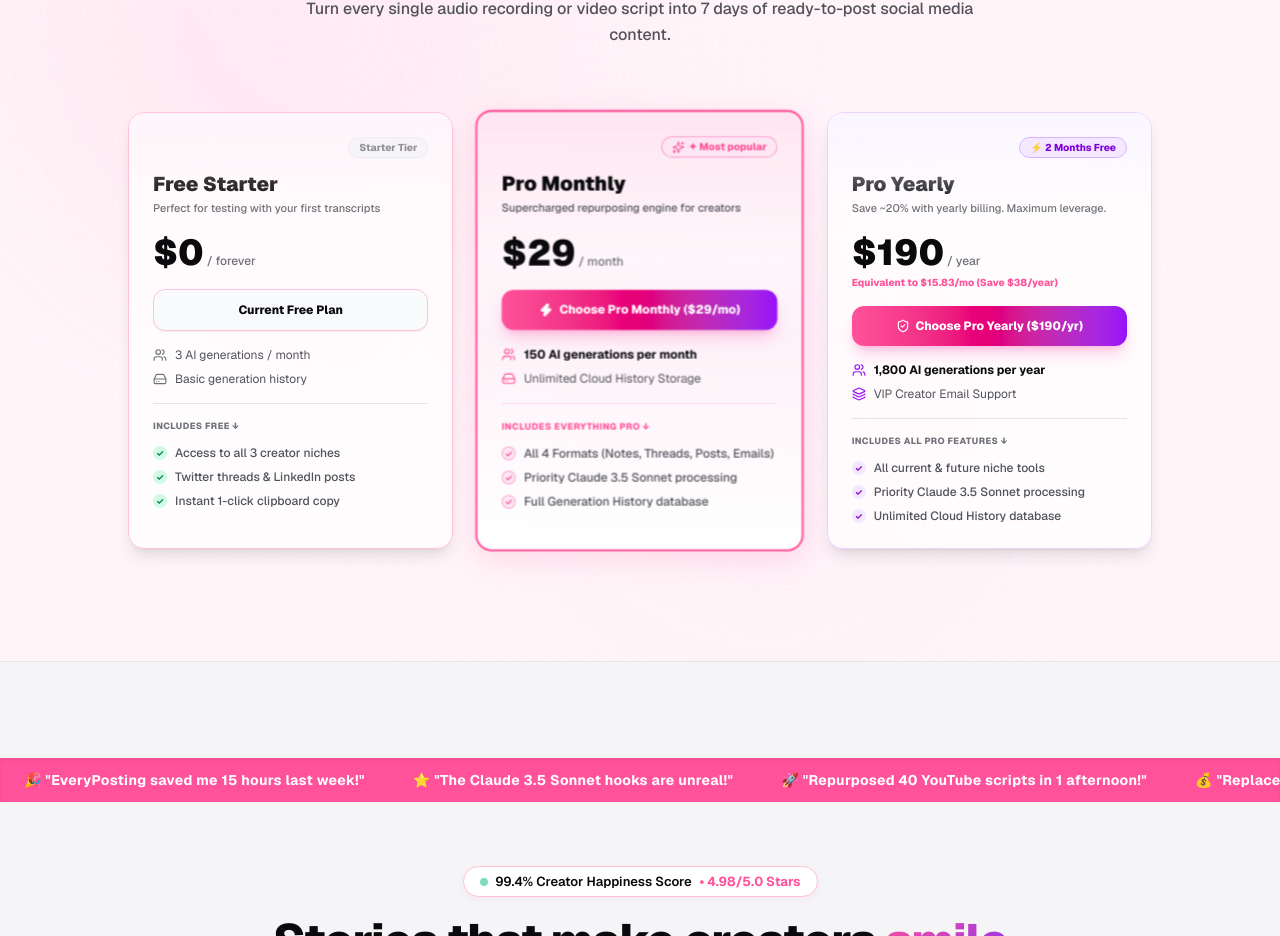
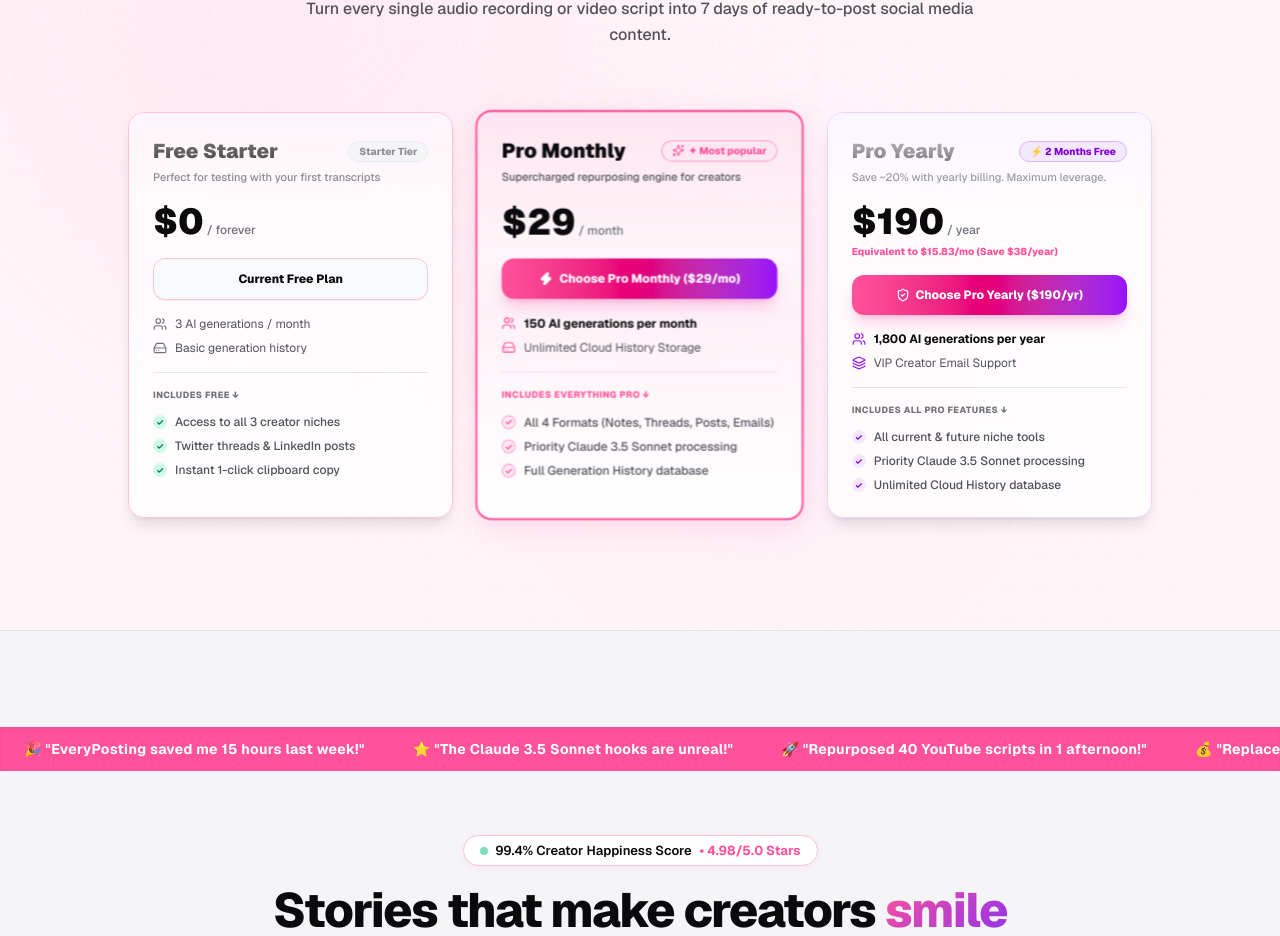
Before and after one commit to usmanahmad4823/every_posting, a Next.js app: page / in a window 1280 px wide. Shown: the part 4334-5270 px from the top of the page. Built offline with nearby package versions, Linux system fonts and the light colour scheme; no server answers.

Commit message:
style: align package titles and pill badges horizontally on the same row across all pricing cards

```diff
--- a/app/pricing/page.tsx
+++ b/app/pricing/page.tsx
@@ -129,15 +129,14 @@
             <div className="absolute top-0 left-0 right-0 h-24 bg-gradient-to-b from-pink-50/60 to-transparent pointer-events-none" />
 
             <div>
-              {/* Card Right Badge Row */}
-              <div className="flex items-center justify-end mb-3">
-                <span className="px-2.5 py-0.5 rounded-full text-[10px] font-extrabold bg-slate-100 text-[#52525B] border border-slate-200">
+              {/* Card Title & Badge Row (Aligned Horizontally) */}
+              <div className="flex items-center justify-between gap-2 mb-1">
+                <h3 className="text-xl font-black text-[#0A0A0C]">Free Starter</h3>
+                <span className="px-2.5 py-0.5 rounded-full text-[10px] font-extrabold bg-slate-100 text-[#52525B] border border-slate-200 shrink-0">
                   Starter Tier
                 </span>
               </div>
-
-              <h3 className="text-xl font-black text-[#0A0A0C]">Free Starter</h3>
-              <p className="text-[#71717A] text-[11px] mt-0.5 font-medium">Perfect for testing with your first transcripts</p>
+              <p className="text-[#71717A] text-[11px] font-medium">Perfect for testing with your first transcripts</p>
 
               <div className="my-4">
                 <span className="text-3xl sm:text-4xl font-black text-[#0A0A0C]">$0</span>
@@ -191,16 +190,15 @@
             <div className="absolute top-0 left-0 right-0 h-36 bg-gradient-to-b from-[#FF529A]/15 to-transparent pointer-events-none" />
 
             <div>
-              {/* Card Right Badge Row */}
-              <div className="flex items-center justify-end mb-3 relative z-10">
-                <span className="px-2.5 py-0.5 rounded-full text-[10px] font-extrabold bg-pink-100 text-[#FF529A] border border-pink-300 backdrop-blur-md flex items-center gap-1 shadow-2xs">
+              {/* Card Title & Badge Row (Aligned Horizontally) */}
+              <div className="flex items-center justify-between gap-2 mb-1 relative z-10">
+                <h3 className="text-xl font-black text-[#0A0A0C]">Pro Monthly</h3>
+                <span className="px-2.5 py-0.5 rounded-full text-[10px] font-extrabold bg-pink-100 text-[#FF529A] border border-pink-300 backdrop-blur-md flex items-center gap-1 shadow-2xs shrink-0">
                   <Sparkles className="w-3 h-3 text-[#FF529A]" />
                   <span>✦ Most popular</span>
                 </span>
               </div>
-
-              <h3 className="text-xl font-black text-[#0A0A0C] relative z-10">Pro Monthly</h3>
-              <p className="text-[#52525B] text-[11px] mt-0.5 font-medium relative z-10">
+              <p className="text-[#52525B] text-[11px] font-medium relative z-10">
                 Supercharged repurposing engine for creators
               </p>
 
@@ -268,15 +266,14 @@
             <div className="absolute top-0 left-0 right-0 h-24 bg-gradient-to-b from-purple-50 to-transparent pointer-events-none" />
 
             <div>
-              {/* Card Right Badge Row */}
-              <div className="flex items-center justify-end mb-3">
-                <span className="px-2.5 py-0.5 rounded-full text-[10px] font-extrabold bg-purple-100 text-purple-700 border border-purple-300 backdrop-blur-md">
+              {/* Card Title & Badge Row (Aligned Horizontally) */}
+              <div className="flex items-center justify-between gap-2 mb-1">
+                <h3 className="text-xl font-black text-[#0A0A0C]">Pro Yearly</h3>
+                <span className="px-2.5 py-0.5 rounded-full text-[10px] font-extrabold bg-purple-100 text-purple-700 border border-purple-300 backdrop-blur-md shrink-0">
                   ⚡ 2 Months Free
                 </span>
               </div>
-
-              <h3 className="text-xl font-black text-[#0A0A0C]">Pro Yearly</h3>
-              <p className="text-[#71717A] text-[11px] mt-0.5 font-medium">Save ~20% with yearly billing. Maximum leverage.</p>
+              <p className="text-[#71717A] text-[11px] font-medium">Save ~20% with yearly billing. Maximum leverage.</p>
 
               <div className="my-4">
                 <span className="text-3xl sm:text-4xl font-black text-[#0A0A0C]">$190</span>
--- a/components/landing/pricing.tsx
+++ b/components/landing/pricing.tsx
@@ -124,15 +124,14 @@
             <div className="absolute top-0 left-0 right-0 h-24 bg-gradient-to-b from-pink-50/60 to-transparent pointer-events-none" />
 
             <div>
-              {/* Card Right Badge Row */}
-              <div className="flex items-center justify-end mb-3">
-                <span className="px-2.5 py-0.5 rounded-full text-[10px] font-extrabold bg-slate-100 text-[#52525B] border border-slate-200">
+              {/* Card Title & Badge Row (Aligned Horizontally) */}
+              <div className="flex items-center justify-between gap-2 mb-1">
+                <h3 className="text-xl font-black text-[#0A0A0C]">Free Starter</h3>
+                <span className="px-2.5 py-0.5 rounded-full text-[10px] font-extrabold bg-slate-100 text-[#52525B] border border-slate-200 shrink-0">
                   Starter Tier
                 </span>
               </div>
-
-              <h3 className="text-xl font-black text-[#0A0A0C]">Free Starter</h3>
-              <p className="text-[#71717A] text-[11px] mt-0.5 font-medium">Perfect for testing with your first transcripts</p>
+              <p className="text-[#71717A] text-[11px] font-medium">Perfect for testing with your first transcripts</p>
 
               <div className="my-4">
                 <span className="text-3xl sm:text-4xl font-black text-[#0A0A0C]">$0</span>
@@ -192,16 +191,15 @@
             <div className="absolute top-0 left-0 right-0 h-36 bg-gradient-to-b from-[#FF529A]/15 to-transparent pointer-events-none" />
 
             <div>
-              {/* Card Right Badge Row */}
-              <div className="flex items-center justify-end mb-3 relative z-10">
-                <span className="px-2.5 py-0.5 rounded-full text-[10px] font-extrabold bg-pink-100 text-[#FF529A] border border-pink-300 backdrop-blur-md flex items-center gap-1 shadow-2xs">
+              {/* Card Title & Badge Row (Aligned Horizontally) */}
+              <div className="flex items-center justify-between gap-2 mb-1 relative z-10">
+                <h3 className="text-xl font-black text-[#0A0A0C]">Pro Monthly</h3>
+                <span className="px-2.5 py-0.5 rounded-full text-[10px] font-extrabold bg-pink-100 text-[#FF529A] border border-pink-300 backdrop-blur-md flex items-center gap-1 shadow-2xs shrink-0">
                   <Sparkles className="w-3 h-3 text-[#FF529A]" />
                   <span>✦ Most popular</span>
                 </span>
               </div>
-
-              <h3 className="text-xl font-black text-[#0A0A0C] relative z-10">Pro Monthly</h3>
-              <p className="text-[#52525B] text-[11px] mt-0.5 font-medium relative z-10">
+              <p className="text-[#52525B] text-[11px] font-medium relative z-10">
                 Supercharged repurposing engine for creators
               </p>
 
@@ -275,15 +273,14 @@
             <div className="absolute top-0 left-0 right-0 h-24 bg-gradient-to-b from-purple-50 to-transparent pointer-events-none" />
 
             <div>
-              {/* Card Right Badge Row */}
-              <div className="flex items-center justify-end mb-3">
-                <span className="px-2.5 py-0.5 rounded-full text-[10px] font-extrabold bg-purple-100 text-purple-700 border border-purple-300 backdrop-blur-md">
+              {/* Card Title & Badge Row (Aligned Horizontally) */}
+              <div className="flex items-center justify-between gap-2 mb-1">
+                <h3 className="text-xl font-black text-[#0A0A0C]">Pro Yearly</h3>
+                <span className="px-2.5 py-0.5 rounded-full text-[10px] font-extrabold bg-purple-100 text-purple-700 border border-purple-300 backdrop-blur-md shrink-0">
                   ⚡ 2 Months Free
                 </span>
               </div>
-
-              <h3 className="text-xl font-black text-[#0A0A0C]">Pro Yearly</h3>
-              <p className="text-[#71717A] text-[11px] mt-0.5 font-medium">Save ~20% with yearly billing. Maximum leverage.</p>
+              <p className="text-[#71717A] text-[11px] font-medium">Save ~20% with yearly billing. Maximum leverage.</p>
 
               <div className="my-4">
                 <span className="text-3xl sm:text-4xl font-black text-[#0A0A0C]">$190</span>
```
